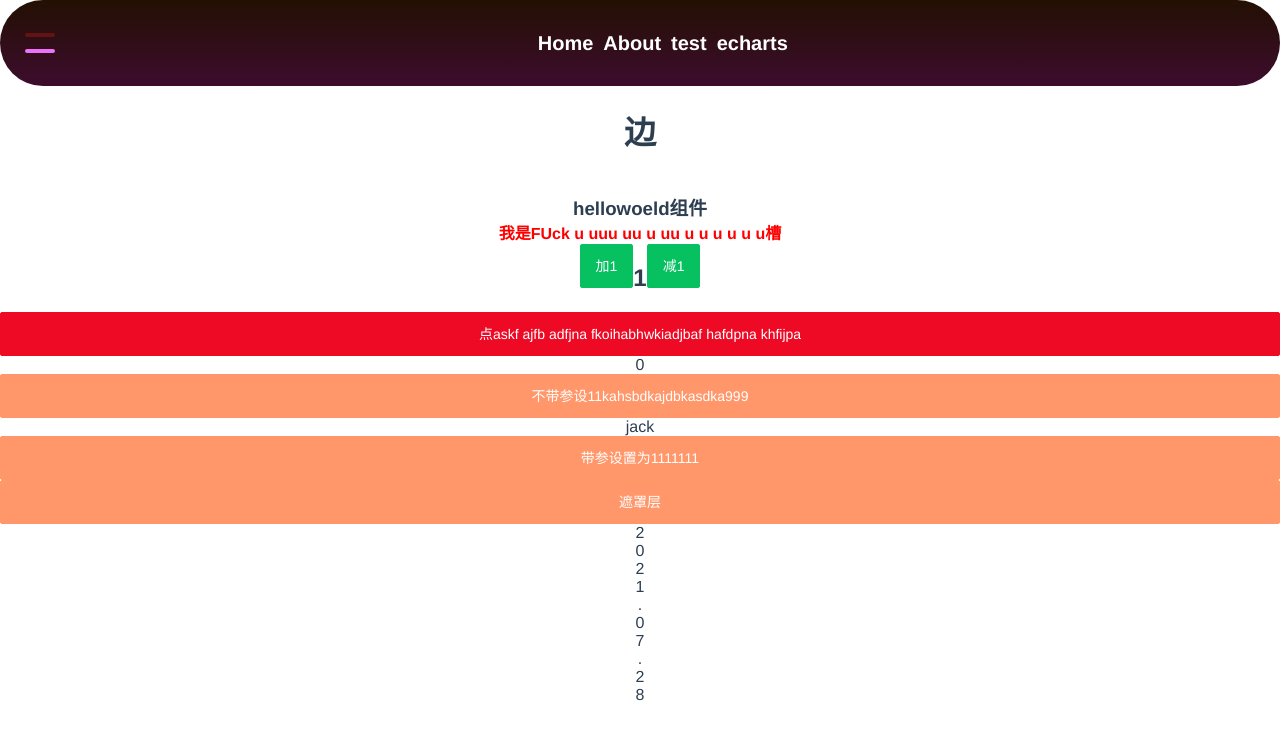
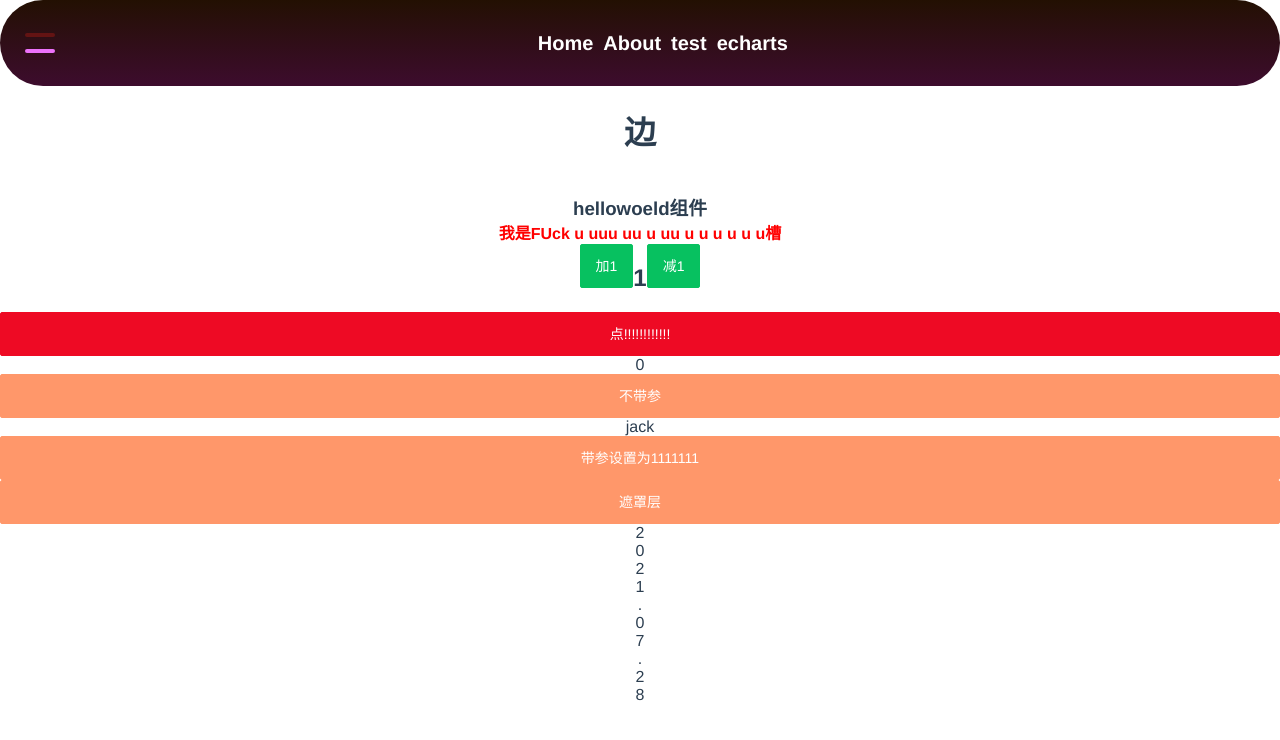
Before and after one commit to github-bian/vueDemo, a Vue app: page / in a window 1280 px wide. Shown: the top 740 px of the page. Built offline with nearby package versions, Linux system fonts and the light colour scheme.

Commit message:
div conflict merged

```diff
--- a/src/views/Home.vue
+++ b/src/views/Home.vue
@@ -6,9 +6,9 @@
       <div >我是FUck u  uuu uu u uu u u u u u u槽</div>
 
    </HelloWorld>
-    <van-button type="danger" class="button" @click="run">点askf ajfb adfjna fkoihabhwkiadjbaf hafdpna khfijpa</van-button>
+    <van-button type="danger" class="button" @click="run">点!!!!!!!!!!!!</van-button>
     <div>{{ age }}</div>
-    <van-button type="warning" @click="setNameBian">不带参设11kahsbdkajdbkasdka999</van-button>
+    <van-button type="warning" @click="setNameBian">不带参</van-button>
     <div>{{ username }}</div>
     <van-button type="warning" @click="setNameZhao">带参设置为1111111</van-button>
 
```
